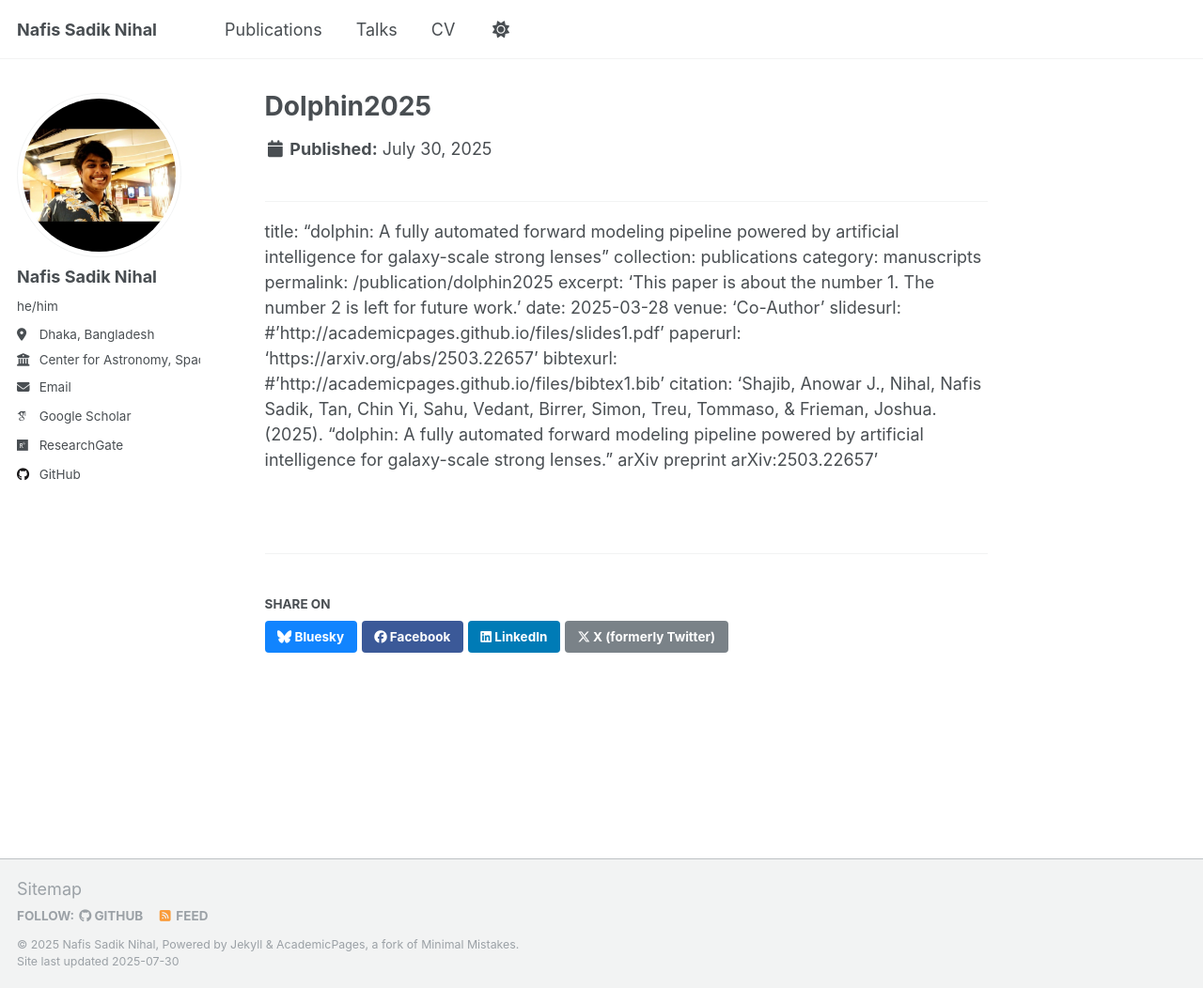
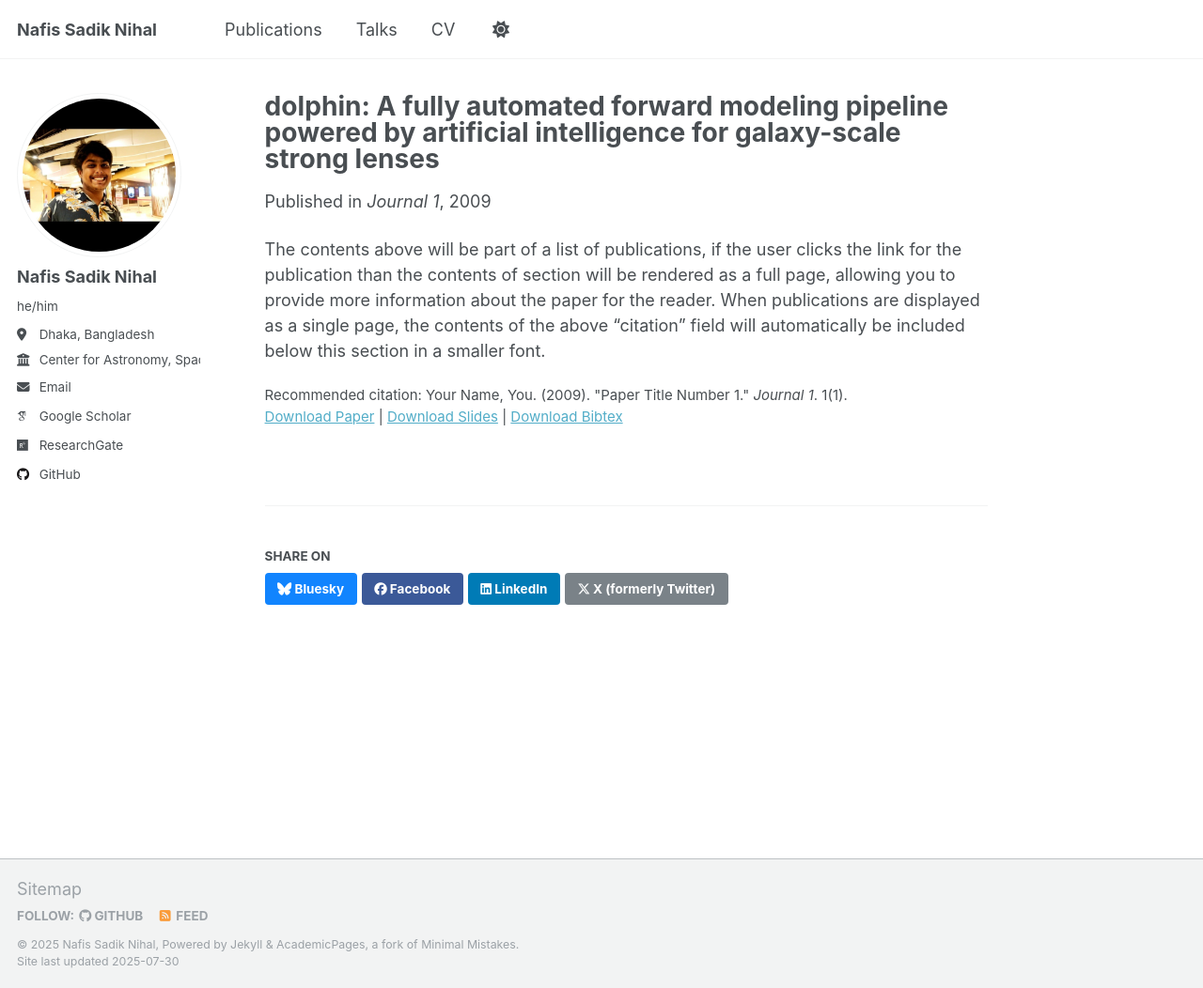
Before and after one commit to pensive-aristocrat/pensive-aristocrat.github.io, a Jekyll site: the page built from _publications/dolphin2025.md, in a window 1280 px wide and 1052 px high. Shown: the whole window at 94% size. Built offline with Jekyll 4.4.1, drawn with Linux system fonts in a browser that asks for light colours; some web fonts are replaced; a script that is not in the unit is left out.

Commit message:
Update dolphin2025.md

```diff
--- a/_publications/dolphin2025.md
+++ b/_publications/dolphin2025.md
@@ -4,9 +4,11 @@
 category: manuscripts
 permalink: /publication/dolphin2025
 excerpt: 'This paper is about the number 1. The number 2 is left for future work.'
-date: 2025-03-28
-venue: 'Co-Author'
-slidesurl: #'http://academicpages.github.io/files/slides1.pdf'
-paperurl: 'https://arxiv.org/abs/2503.22657'
-bibtexurl: #'http://academicpages.github.io/files/bibtex1.bib'
-citation: 'Shajib, Anowar J., Nihal, Nafis Sadik, Tan, Chin Yi, Sahu, Vedant, Birrer, Simon, Treu, Tommaso, & Frieman, Joshua. (2025). "dolphin: A fully automated forward modeling pipeline powered by artificial intelligence for galaxy-scale strong lenses." arXiv preprint arXiv:2503.22657'
+date: 2009-10-01
+venue: 'Journal 1'
+slidesurl: 'http://academicpages.github.io/files/slides1.pdf'
+paperurl: 'http://academicpages.github.io/files/paper1.pdf'
+bibtexurl: 'http://academicpages.github.io/files/bibtex1.bib'
+citation: 'Your Name, You. (2009). &quot;Paper Title Number 1.&quot; <i>Journal 1</i>. 1(1).'
+---
+The contents above will be part of a list of publications, if the user clicks the link for the publication than the contents of section will be rendered as a full page, allowing you to provide more information about the paper for the reader. When publications are displayed as a single page, the contents of the above "citation" field will automatically be included below this section in a smaller font.
```
